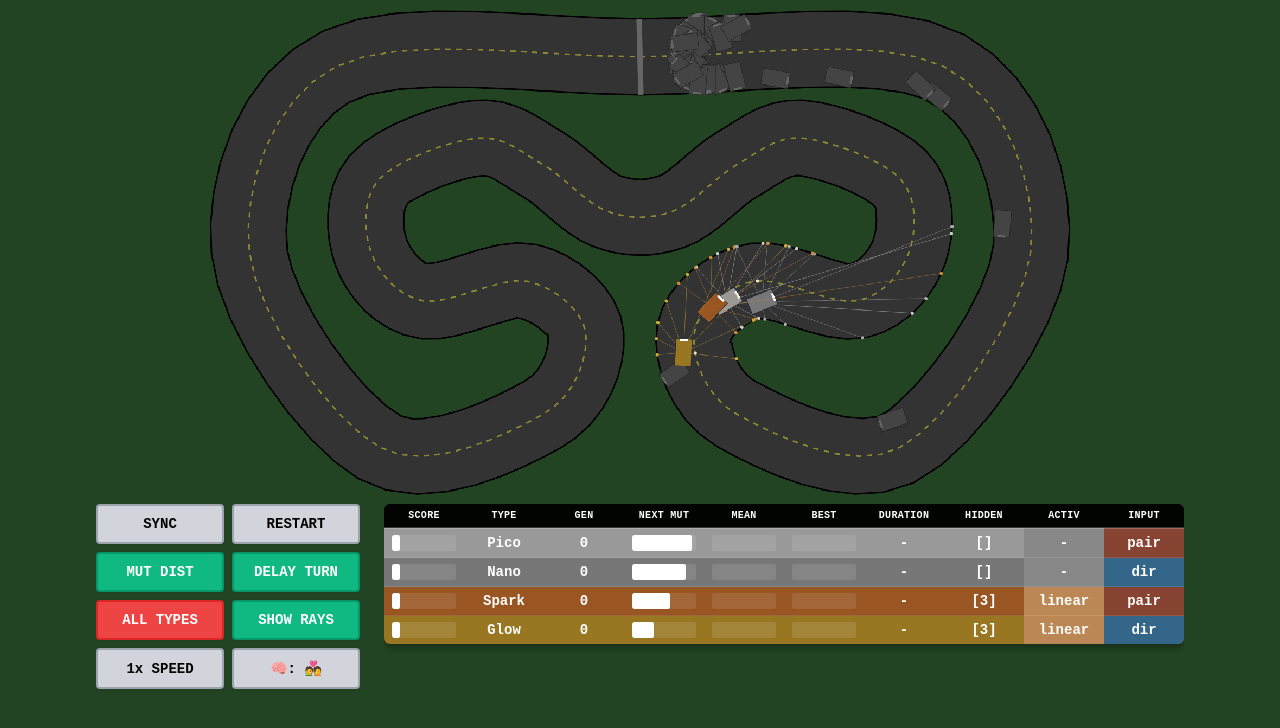
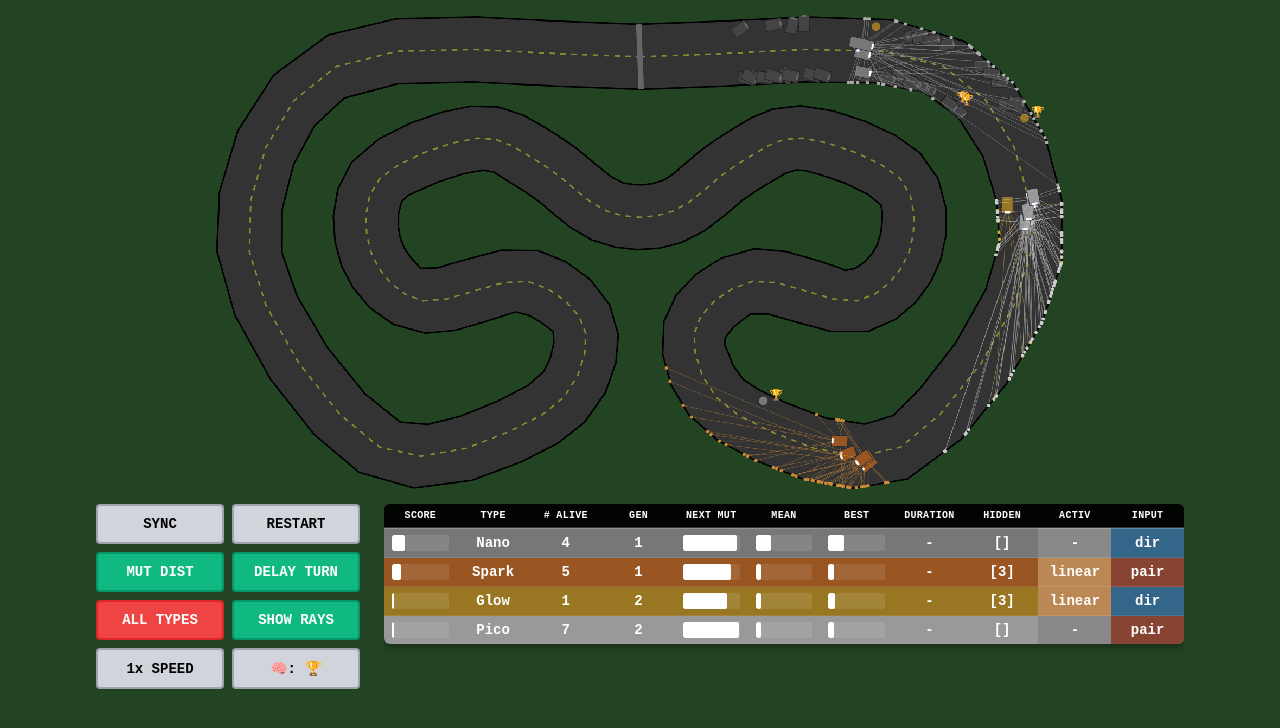
Before and after one commit to niembro64/car-racing-ai, a Vue app: page / in a window 1280 px wide. Shown: the top 728 px of the page. Built offline with nearby package versions, Linux system fonts and the light colour scheme.

Commit message:
pre claude

```diff
--- a/src/components/CarSimulator.vue
+++ b/src/components/CarSimulator.vue
@@ -58,6 +58,7 @@
               <tr>
                 <th v-if="!isMobile()">Score</th>
                 <th>Type</th>
+                <th>{{ isMobile() ? '#' : '# Alive' }}</th>
                 <th>Gen</th>
                 <th>{{ isMobile() ? 'MUT' : 'NEXT MUT' }}</th>
                 <th>Mean</th>
@@ -83,6 +84,9 @@
                 </td>
                 <td style="font-weight: bold">
                   {{ isMobile() ? config.shortName : config.displayName }}
+                </td>
+                <td>
+                  {{ getAliveCount(config.shortName) }}
                 </td>
                 <td>
                   {{ ga.getGeneration(config.shortName) }}
@@ -165,36 +169,68 @@
                 </thead>
                 <tbody>
                   <tr>
-                    <td class="label-cell">FPS Avg</td>
-                    <td class="value-cell">{{ currentFps.toFixed(1) }}</td>
+                    <td class="label-cell">
+                      FPS Avg
+                    </td>
+                    <td class="value-cell">
+                      {{ currentFps.toFixed(1) }}
+                    </td>
                   </tr>
                   <tr>
-                    <td class="label-cell">FPS 99.9%</td>
-                    <td class="value-cell">{{ fps99_9Percent.toFixed(1) }}</td>
+                    <td class="label-cell">
+                      FPS 99.9%
+                    </td>
+                    <td class="value-cell">
+                      {{ fps99_9Percent.toFixed(1) }}
+                    </td>
                   </tr>
                   <tr>
-                    <td class="label-cell">FPS 99.0%</td>
-                    <td class="value-cell">{{ fps99Percent.toFixed(1) }}</td>
+                    <td class="label-cell">
+                      FPS 99.0%
+                    </td>
+                    <td class="value-cell">
+                      {{ fps99Percent.toFixed(1) }}
+                    </td>
                   </tr>
                   <tr>
-                    <td class="label-cell">FPS 1.0%</td>
-                    <td class="value-cell">{{ fps1Percent.toFixed(1) }}</td>
+                    <td class="label-cell">
+                      FPS 1.0%
+                    </td>
+                    <td class="value-cell">
+                      {{ fps1Percent.toFixed(1) }}
+                    </td>
                   </tr>
                   <tr>
-                    <td class="label-cell">FPS 0.1%</td>
-                    <td class="value-cell">{{ fps0_1Percent.toFixed(1) }}</td>
+                    <td class="label-cell">
+                      FPS 0.1%
+                    </td>
+                    <td class="value-cell">
+                      {{ fps0_1Percent.toFixed(1) }}
+                    </td>
                   </tr>
                   <tr>
-                    <td class="label-cell">Frame Time</td>
-                    <td class="value-cell">{{ avgFrameTime.toFixed(2) }}ms</td>
+                    <td class="label-cell">
+                      Frame Time
+                    </td>
+                    <td class="value-cell">
+                      {{ avgFrameTime.toFixed(2) }}ms
+                    </td>
                   </tr>
                   <tr>
-                    <td class="label-cell">Update Time</td>
-                    <td class="value-cell">{{ avgUpdateTime.toFixed(2) }}ms</td>
+                    <td class="label-cell">
+                      Update Time
+                    </td>
+                    <td class="value-cell">
+                      {{ avgUpdateTime.toFixed(2) }}ms
+                    </td>
                   </tr>
                   <tr>
-                    <td class="label-cell">Render Time</td>
-                    <td class="value-cell">{{ avgRenderTime.toFixed(2) }}ms</td>
+                    <td class="label-cell">
+                      Render Time
+                    </td>
+                    <td class="value-cell">
+                      {{ avgRenderTime.toFixed(2) }}ms
+                    </td>
                   </tr>
                 </tbody>
               </table>
@@ -713,6 +749,12 @@ const getBestLapTime = (shortName: string): string => {
   return lapTime.toFixed(3) + 's';
 };
 
+const getAliveCount = (shortName: string): number => {
+  return population.value.filter(
+    (car) => car.configShortName === shortName && car.alive
+  ).length;
+};
+
 // Cycle through views: table -> graph -> performance -> table
 const cycleView = () => {
   if (viewMode.value === 'table') {
@@ -780,15 +822,7 @@ const evolvePopulationByConfig = (
       isLastGenBest: true, // This is the most recent generation
     });
 
-    // Keep only last N markers per config
-    if (markers.length > CONFIG.visualization.generationMarker.maxHistory) {
-      markers.splice(
-        0,
-        markers.length - CONFIG.visualization.generationMarker.maxHistory
-      );
-    }
-
-    // Update flags for all markers
+    // Update flags for all markers BEFORE pruning
     // 1. Set all previous markers' isLastGenBest to false
     for (let i = 0; i < markers.length - 1; i++) {
       markers[i].isLastGenBest = false;
@@ -807,6 +841,36 @@ const evolvePopulationByConfig = (
     // 3. Update all markers' isAllTimeBest flag
     for (let i = 0; i < markers.length; i++) {
       markers[i].isAllTimeBest = i === maxFitnessIndex;
+    }
+
+    // 4. Prune markers, but ALWAYS keep the all-time best
+    if (markers.length > CONFIG.visualization.generationMarker.maxHistory) {
+      const allTimeBestMarker = markers[maxFitnessIndex];
+
+      // Keep the most recent markers
+      const recentMarkers = markers.slice(-CONFIG.visualization.generationMarker.maxHistory);
+
+      // Check if all-time best is already in recent markers
+      const allTimeBestInRecent = recentMarkers.some(
+        m => m.generation === allTimeBestMarker.generation
+      );
+
+      if (!allTimeBestInRecent) {
+        // All-time best is old, so we need to keep it separately
+        // Keep all-time best + most recent (maxHistory - 1) markers
+        const keepCount = CONFIG.visualization.generationMarker.maxHistory - 1;
+        const markersToKeep = [
+          allTimeBestMarker,
+          ...markers.slice(-keepCount)
+        ];
+
+        // Sort by generation to maintain chronological order
+        markersToKeep.sort((a, b) => a.generation - b.generation);
+        markers.splice(0, markers.length, ...markersToKeep);
+      } else {
+        // All-time best is recent, just keep the most recent markers
+        markers.splice(0, markers.length - CONFIG.visualization.generationMarker.maxHistory);
+      }
     }
 
     generationMarkersByConfigId.value.set(config.shortName, markers);
@@ -1086,17 +1150,27 @@ const render = (ctx: CanvasRenderingContext2D) => {
       );
       ctx.fill();
 
-      // Draw generation number above the dot
-      ctx.fillText(
-        marker.generation.toString(),
-        marker.x,
-        marker.y -
-          CONFIG.visualization.generationMarker.radius +
-          CONFIG.visualization.generationMarker.textOffset
-      );
-
-      // Draw repeat emoji to the left if this is last generation's best
-      if (marker.isLastGenBest) {
+      // Draw generation number above the dot (if enabled)
+      if (CONFIG.visualization.generationMarker.showGenerationNumber) {
+        ctx.fillText(
+          marker.generation.toString(),
+          marker.x,
+          marker.y -
+            CONFIG.visualization.generationMarker.radius +
+            CONFIG.visualization.generationMarker.textOffset
+        );
+      }
+
+      // Conditionally show emojis based on brain selection strategy
+      const showRepeat =
+        (brainSelectionStrategy.value === 'generation' || brainSelectionStrategy.value === 'averaging')
+        && marker.isLastGenBest;
+      const showTrophy =
+        (brainSelectionStrategy.value === 'alltime' || brainSelectionStrategy.value === 'averaging')
+        && marker.isAllTimeBest;
+
+      // Draw repeat emoji to the left if this is last generation's best (and strategy uses it)
+      if (showRepeat) {
         ctx.fillText(
           TEXT_CHARACTER.repeat,
           marker.x - CONFIG.visualization.generationMarker.radius * 3,
@@ -1104,8 +1178,8 @@ const render = (ctx: CanvasRenderingContext2D) => {
         );
       }
 
-      // Draw trophy emoji to the right if this is all-time best
-      if (marker.isAllTimeBest) {
+      // Draw trophy emoji to the right if this is all-time best (and strategy uses it)
+      if (showTrophy) {
         ctx.fillText(
           TEXT_CHARACTER.trophy,
           marker.x + CONFIG.visualization.generationMarker.radius * 3,
@@ -1518,9 +1592,6 @@ const cycleBrainStrategy = () => {
   const nextIndex = (currentIndex + 1) % strategies.length;
   brainSelectionStrategy.value = strategies[nextIndex];
 
-  // Persist to localStorage
-  localStorage.setItem('brainSelectionStrategy', brainSelectionStrategy.value);
-
   const strategyInfo = BRAIN_SELECTION_STRATEGIES.find(
     (s) => s.id === brainSelectionStrategy.value
   );
@@ -1781,15 +1852,6 @@ watch(useAllCarTypes, () => {
 
 // Lifecycle
 onMounted(() => {
-  // Load brain selection strategy from localStorage
-  const savedStrategy = localStorage.getItem('brainSelectionStrategy');
-  if (
-    savedStrategy &&
-    ['generation', 'alltime', 'averaging'].includes(savedStrategy)
-  ) {
-    brainSelectionStrategy.value = savedStrategy as BrainSelectionStrategy;
-  }
-
   init();
   animationFrameId = requestAnimationFrame(animate);
 });
--- a/src/config.ts
+++ b/src/config.ts
@@ -77,8 +77,8 @@ export const CONFIG: Config = {
   },
 
   track: {
-    halfWidth: 70,
-    segmentsPerCurve: 8,
+    halfWidth: 60,
+    segmentsPerCurve: 4,
     waypoints: {
       base: scaleWaypointsToCanvas(
         track_waypoints_ratios,
@@ -114,11 +114,11 @@ export const CONFIG: Config = {
       steeringDelaySeconds: 0.2,
     },
     dimensions: {
-      width: 30,
-      height: 50,
+      width: 20,
+      height: 30,
     },
     spawn: {
-      angleWiggle: Math.PI / 20,
+      angleWiggle: Math.PI / 10,
     },
     colors: {
       labelAlive: '#ffffff',
@@ -156,10 +156,10 @@ export const CONFIG: Config = {
 
   geneticAlgorithm: {
     mutation: {
-      base: 0.1,
-      min: 0.01,
-      parameterScale: {
-        min: 0.2,
+      base: 0.01,
+      min: 0.001,
+      startingMutationParameterScaleAgainstSize: {
+        min: 0.75,
         max: 1.0,
       },
       bezierPoints: [1, 0.1, 0.25, 0.75],
@@ -167,6 +167,12 @@ export const CONFIG: Config = {
         min: 0.1,
         max: 0.2,
         curvePower: 2.0,
+      },
+      progressive: {
+        enabled: true,
+        baseVariance: 0.01,
+        growthRate: 0.05,
+        growthType: 'exponential',
       },
     },
     population: {
@@ -193,7 +199,7 @@ export const CONFIG: Config = {
       },
     },
     brainSelection: {
-      defaultStrategy: 'averaging',
+      defaultStrategy: 'alltime',
     },
   },
 
@@ -252,6 +258,7 @@ export const CONFIG: Config = {
       fontSize: 20,
       textOffset: -2,
       maxHistory: 10,
+      showGenerationNumber: false,
     },
     graph: {
       useLogScale: false,
@@ -266,17 +273,10 @@ export const CONFIG: Config = {
     speedMultiplier: 1 as SpeedMultiplier,
     showRays: true,
   },
-
-  logging: {
-    enableConsoleLogs: true,
-  },
 };
 
-export function print(...args: any[]): void {
-  if (CONFIG.logging.enableConsoleLogs) {
-    console.log(...args);
-  }
-}
+// Re-export print from logger utility to maintain backwards compatibility
+export { print } from './utils/logger';
 
 function cubicBezier(
   t: number,
@@ -382,15 +382,19 @@ export function getParameterBasedMutationScale(
   maxParams: number
 ): number {
   if (maxParams === minParams) {
-    return CONFIG.geneticAlgorithm.mutation.parameterScale.max;
+    return CONFIG.geneticAlgorithm.mutation
+      .startingMutationParameterScaleAgainstSize.max;
   }
 
   const normalized = (parameterCount - minParams) / (maxParams - minParams);
   const scale =
-    CONFIG.geneticAlgorithm.mutation.parameterScale.max -
+    CONFIG.geneticAlgorithm.mutation.startingMutationParameterScaleAgainstSize
+      .max -
     normalized *
-      (CONFIG.geneticAlgorithm.mutation.parameterScale.max -
-        CONFIG.geneticAlgorithm.mutation.parameterScale.min);
+      (CONFIG.geneticAlgorithm.mutation
+        .startingMutationParameterScaleAgainstSize.max -
+        CONFIG.geneticAlgorithm.mutation
+          .startingMutationParameterScaleAgainstSize.min);
 
   return scale;
 }
@@ -431,3 +435,34 @@ export function getCarBrainConfig(
 ): CarBrainConfig | undefined {
   return CAR_BRAIN_CONFIGS.find((config) => config.shortName === shortName);
 }
+
+export function getVarianceForIndex(
+  index: number,
+  baseVariance: number = CONFIG.geneticAlgorithm.mutation.progressive
+    .baseVariance,
+  growthRate: number = CONFIG.geneticAlgorithm.mutation.progressive.growthRate,
+  growthType: 'linear' | 'exponential' = CONFIG.geneticAlgorithm.mutation
+    .progressive.growthType
+): number {
+  if (index === 0) return 0;
+
+  if (growthType === 'exponential') {
+    return baseVariance * Math.pow(1 + growthRate, index);
+  }
+
+  return baseVariance + growthRate * index;
+}
+
+export function mutateParameter(
+  originalValue: number,
+  variance: number
+): number {
+  if (variance <= 0) return originalValue;
+
+  // Box-Muller transform for Gaussian distribution
+  const u = Math.random();
+  const v = Math.random();
+  const z = Math.sqrt(-2.0 * Math.log(u)) * Math.cos(2.0 * Math.PI * v);
+
+  return originalValue + z * variance;
+}
--- a/src/config_nn.ts
+++ b/src/config_nn.ts
@@ -1,24 +1,37 @@
-// Neural Network Architecture Constants
-// Separated to avoid circular dependency with config_cars.ts
+import { print } from './utils/logger';
 
-export const SENSOR_RAY_ANGLES = [
-  0,
-  -Math.PI / 9,
-  Math.PI / 9,
-  -Math.PI / 4.5,
-  Math.PI / 4.5,
-  -Math.PI / 3,
-  Math.PI / 3,
-  -Math.PI / 2,
-  Math.PI / 2,
-];
+const sra = [0, 0.05, 0.07, 0.125, 0.25, 0.5];
 
-export const SENSOR_RAY_PAIRS = [
-  [1, 2],
-  [3, 4],
-  [5, 6],
-  [7, 8],
-];
+export const SENSOR_RAY_ANGLES: number[] = [];
+
+for (let i = 0; i < sra.length; i++) {
+  const a = sra[i] * Math.PI;
+
+  SENSOR_RAY_ANGLES.push(a);
+
+  if (a !== 0) {
+    SENSOR_RAY_ANGLES.push(-a);
+  }
+}
+
+export const SENSOR_RAY_PAIRS: [number, number][] = [];
+
+for (let i = 1; i < SENSOR_RAY_ANGLES.length; i += 1) {
+  if (i % 2 === 0) {
+    continue;
+  }
+
+  SENSOR_RAY_PAIRS.push([i, i + 1]);
+}
+
+print(
+  'Sensor Ray Angles:',
+  SENSOR_RAY_ANGLES.map((a) => a.toFixed(2))
+);
+print(
+  'Sensor Ray Pairs:',
+  SENSOR_RAY_PAIRS.map((p) => `[${p[0]}, ${p[1]}]`)
+);
 
 export const NN_ARCH_SMALL = [SENSOR_RAY_ANGLES.length, 1];
 export const NN_ARCH_MEDIUM = [SENSOR_RAY_ANGLES.length, 3, 1];
--- a/src/core/GA.ts
+++ b/src/core/GA.ts
@@ -9,6 +9,7 @@ import {
   getMutationRate,
   countTrainableParameters,
   getParameterBasedMutationScale,
+  getVarianceForIndex,
 } from '@/config';
 import { CAR_BRAIN_CONFIGS, CAR_BRAIN_CONFIGS_DEFINED } from './config_cars';
 import { TEXT_CHARACTER } from './config_text';
@@ -288,12 +289,20 @@ export class GeneticAlgorithm {
         // Mutated car
         const mutationSeed = this.rng.next() * 1000000 + i + state.generation * 10000;
 
-        // Apply mutation curve only when NOT using distance-based mutation
-        // Distance-based mutation already provides enough variation
-        // Note: scaledMutationRate already includes parameter-based scaling
-        const sigma = mutationByDistance
-          ? scaledMutationRate
-          : scaledMutationRate * this.getMutationMultiplier(i, carsPerType);
+        let sigma: number;
+
+        if (CONFIG.geneticAlgorithm.mutation.progressive.enabled) {
+          // Progressive mutation: variance increases with brain index
+          const variance = getVarianceForIndex(i);
+          sigma = variance;
+        } else {
+          // Legacy mutation: apply mutation curve only when NOT using distance-based mutation
+          // Distance-based mutation already provides enough variation
+          // Note: scaledMutationRate already includes parameter-based scaling
+          sigma = mutationByDistance
+            ? scaledMutationRate
+            : scaledMutationRate * this.getMutationMultiplier(i, carsPerType);
+        }
 
         const mutatedBrain = eliteBrain.mutate(sigma, mutationSeed);
 
--- /dev/null
+++ b/src/utils/logger.ts
@@ -0,0 +1,22 @@
+/**
+ * Logger utility for conditional console output
+ * Separated to avoid circular dependencies with CONFIG
+ */
+
+/**
+ * Configuration for console logging
+ * Set to false to disable all console.log output via print()
+ */
+export const LOGGING_CONFIG = {
+  enableConsoleLogs: true,
+};
+
+/**
+ * Conditional console.log wrapper
+ * Only logs if LOGGING_CONFIG.enableConsoleLogs is true
+ */
+export function print(...args: any[]): void {
+  if (LOGGING_CONFIG.enableConsoleLogs) {
+    console.log(...args);
+  }
+}
```
Also changed, not shown: src/config.types.ts (+10 -10 lines).
